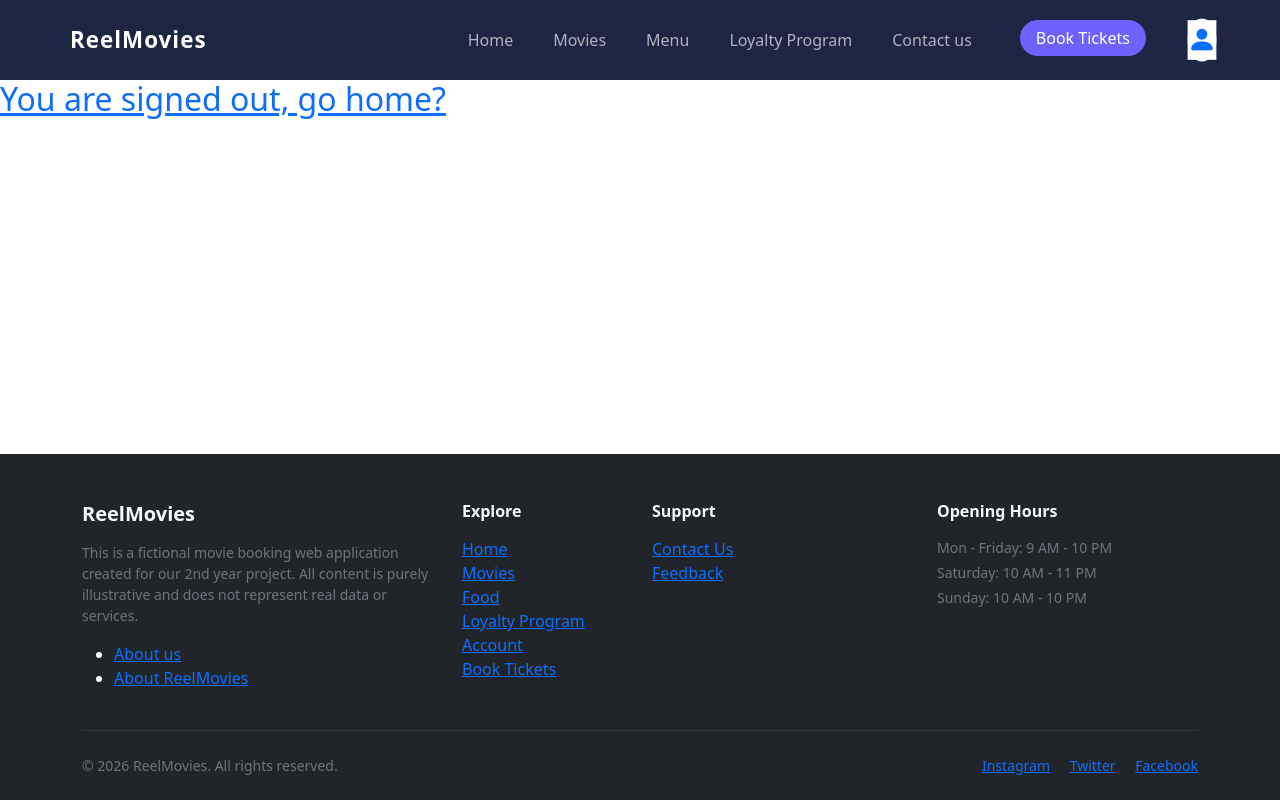
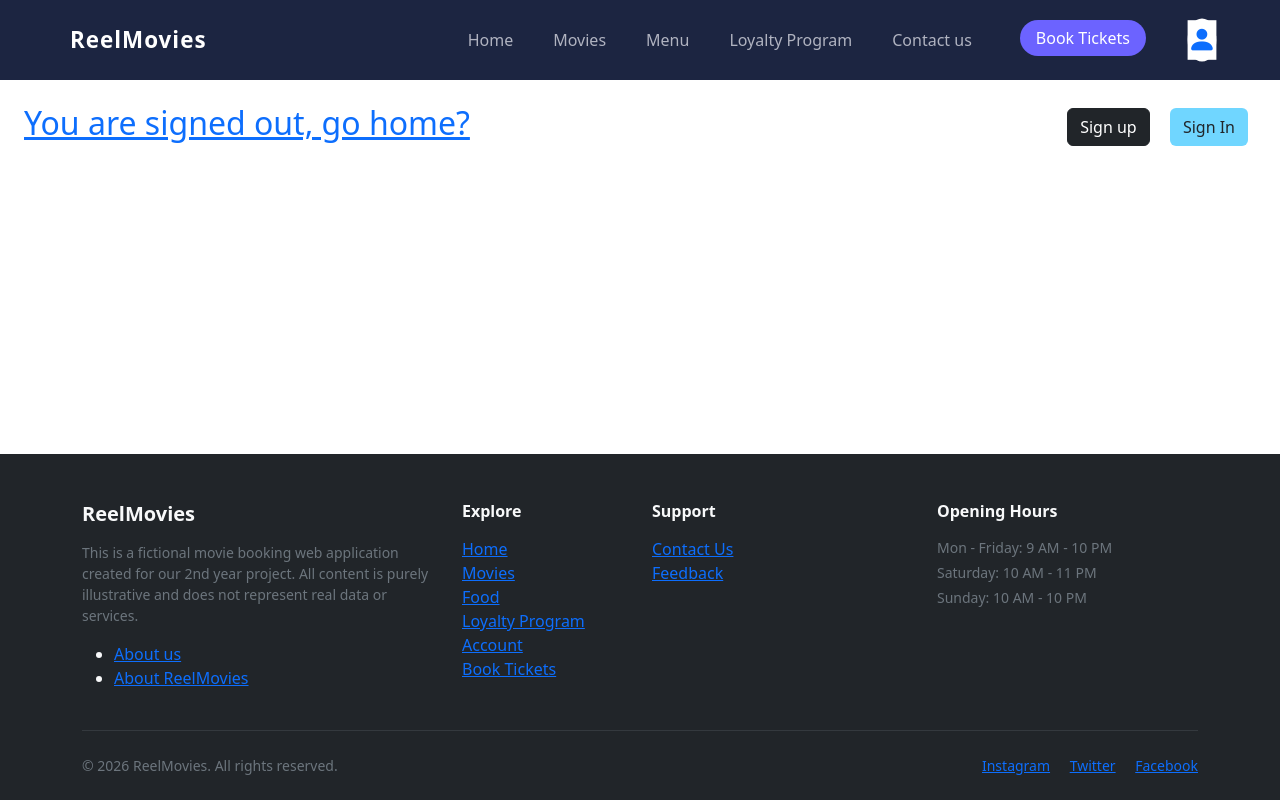
Before and after one commit to X00222712/ReelMovies, a SvelteKit app: page /account in a window 1280 px wide. Built offline with nearby package versions, Linux system fonts and the light colour scheme; no server answers.

Commit message:
Minor fixes
Fix a bug in the movie page I caused
Changed seat booking layout
Added content to signout home page
Added sign in/up to account page when signed out

```diff
--- a/src/routes/+page.svelte
+++ b/src/routes/+page.svelte
@@ -27,9 +27,10 @@
 
     {#if null === userToken || "null" == userToken}
         <!-- Rewards advertising -->
-        <div class="ms-4">
+        <div class="mx-5 my-3 p-2 rounded" style="box-shadow: 0 0 15px;">
             <h3>Don't have an account?</h3>
-            <p class="ms-3">Don't worry ... Some filler content</p>
+            <p class="ms-2 m-0"><a href="/account/signup" alt="Signup" style="text-decoration: none;">Sign up</a> now to get exclusive deals, Reel Movie reward points and easier booking management!</p>
+            <p class="ms-2">Discover our movies and menu with <strong>reel</strong> good deals today.</p>
         </div>
     {:else}
         <!-- Reward points -->
--- a/src/routes/account/+page.svelte
+++ b/src/routes/account/+page.svelte
@@ -40,8 +40,13 @@
 
 {:else}
 
-
-    <a href="/"><h2>You are signed out, go home?</h2></a>
+    <div class="p-4 d-flex d-flex justify-content-between">
+        <a href="/"><h2>You are signed out, go home?</h2></a>
+        <div class="me-2 my-auto">
+            <a href="/account/signup"><button type="button" class="btn btn-dark me-3 my-auto">Sign up</button></a>
+            <a href="/account/signin"><button type="button" class="btn" style="background-color: #70d6ff;">Sign In</button></a>
+        </div>
+    </div>
 
 
 {/if}
--- a/src/routes/movies/+page.svelte
+++ b/src/routes/movies/+page.svelte
@@ -22,7 +22,7 @@
         selectedGenre === "All" || movie.genre === selectedGenre;
 
     const matchesRating =
-        selectedRating === "All" || movie.rating === selectedRating;
+        selectedRating === "All" || movie.ageRating === selectedRating;
 
     return matchesSearch && matchesGenre && matchesRating;
   }));
--- a/src/routes/purchase/tickets/+page.svelte
+++ b/src/routes/purchase/tickets/+page.svelte
@@ -122,7 +122,7 @@
                 <h2 class="border border-3 border-dark text-center w-50 mx-auto" style="margin-top: 5rem;">SCREEN</h2>
 
                 <div class="py-5">
-                    <div class="screen-seats d-flex justify-content-center py-3" style="box-shadow: 0 0 30px; background-color: rgb(0, 0, 0, 0.5);">
+                    <div class="screen-seats mx-auto p-4 py-5 rounded-4" style="box-shadow: 0 0 30px; width:fit-content">
                         <div>
                             {#each screen.seats as row, i}
                                 <div class="d-flex flex-row justify-content-center">
```
